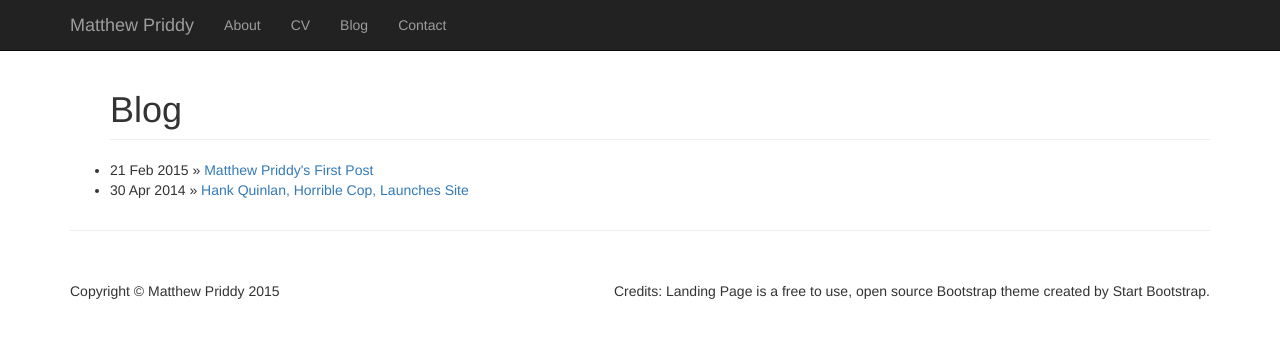
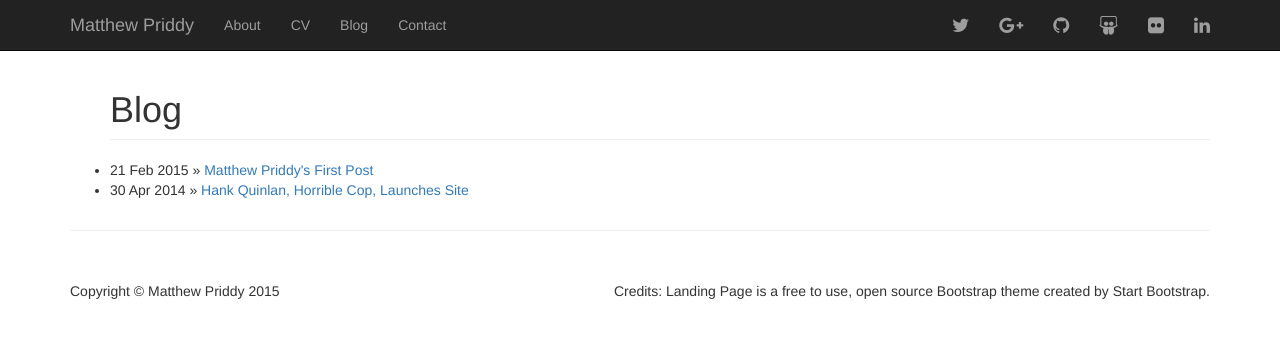
Before and after one commit to mwpriddy/mwpriddy.github.io, a Jekyll site: the page built from blog/index.html, in a window 1280 px wide. Shown: the top 338 px of the page. Built offline with Jekyll 4.4.1, drawn with Linux system fonts in a browser that asks for light colours; nearby versions of some CDN libraries.

Commit message:
font awesome installation

```diff
--- a/_layouts/default-halfslider.html
+++ b/_layouts/default-halfslider.html
@@ -15,6 +15,9 @@
     <link rel="stylesheet" type="text/css" href="/css/bootstrap.min.css">
 
     <link rel="stylesheet" type="text/css" href="/css/half-slider.css">
+
+    <!-- Font Awesome Installation -->
+    <link rel="stylesheet" href="//maxcdn.bootstrapcdn.com/font-awesome/4.3.0/css/font-awesome.min.css">
 
     <!-- HTML5 Shim and Respond.js IE8 support of HTML5 elements and media queries -->
     <!-- WARNING: Respond.js doesn't work if you view the page via file:// -->
```
